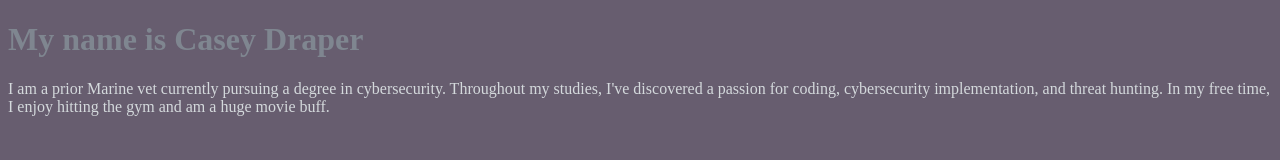
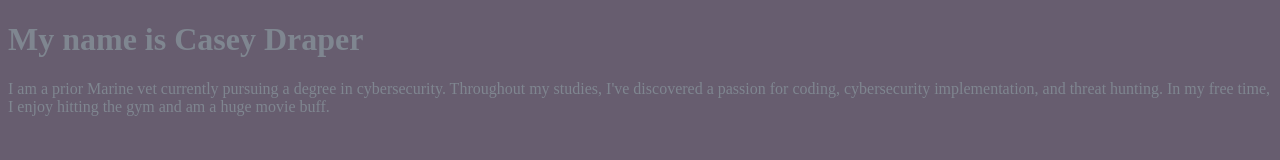
Before and after one commit to casey962/CaseyDraper.github.io, a plain HTML site: page index.html in a window 1280 px wide. Drawn offline with Linux system fonts and the light colour scheme.

Commit message:
Update index.html

```diff
--- a/index.html
+++ b/index.html
@@ -10,7 +10,7 @@ h1 {
 color: #7f8690;
 }
 p {
-color: #d4d9dc;
+color: #7f8690;
 }
  </style>
  </head>
```
